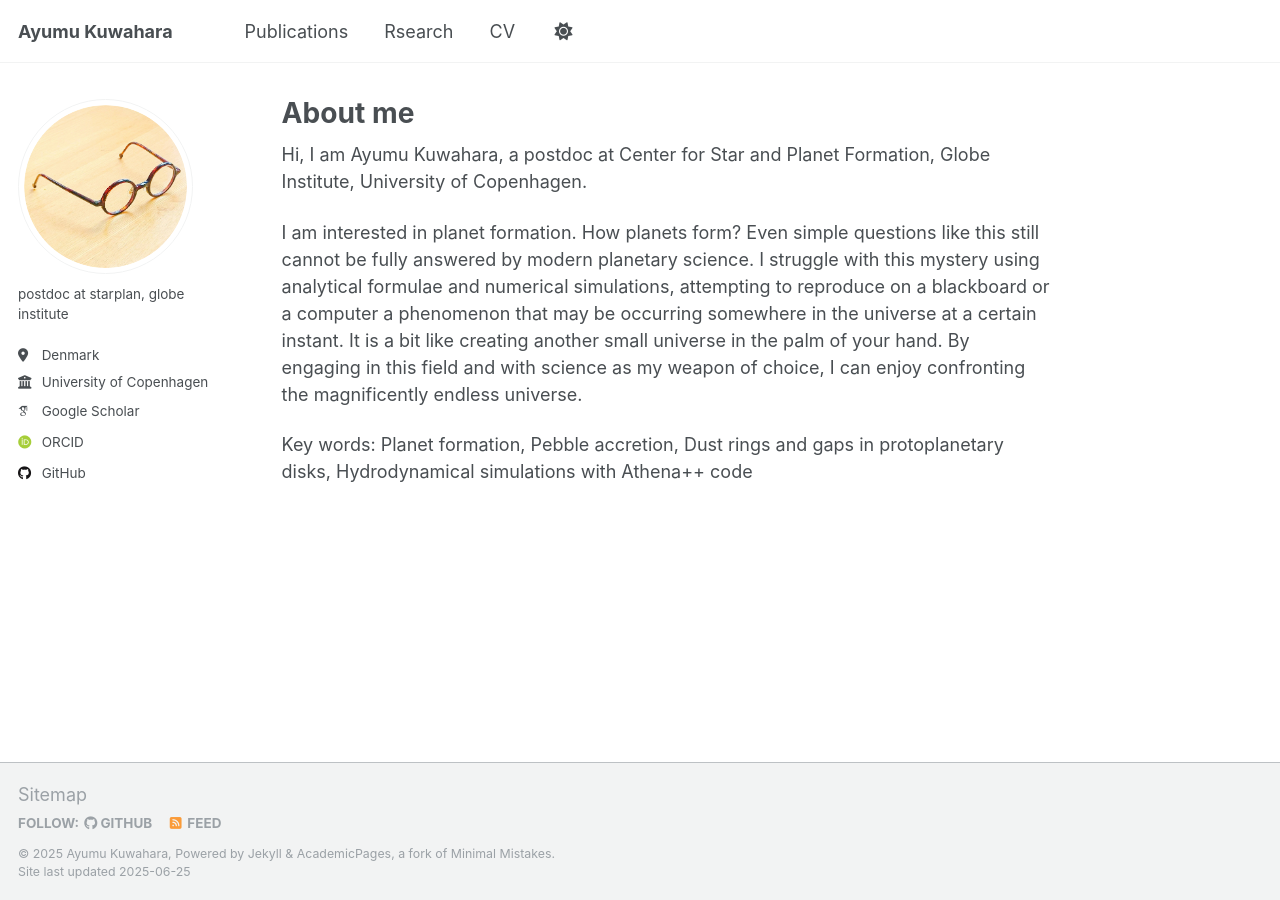
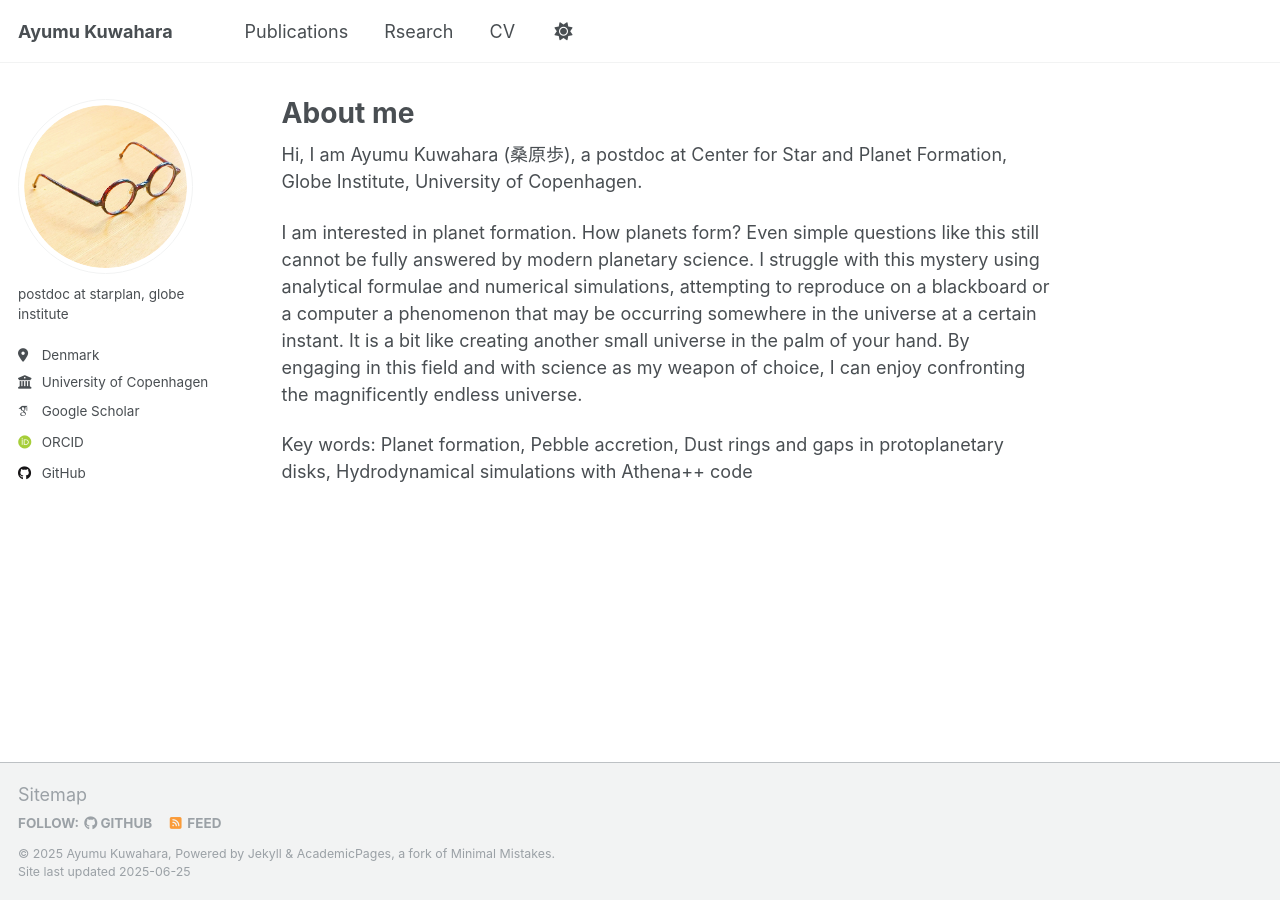
Before and after one commit to AyumuKuwahara/ayumukuwahara.github.io, a Jekyll site: the page built from _pages/about.md, in a window 1280 px wide. Built offline with Jekyll 4.4.1, drawn with Linux system fonts in a browser that asks for light colours; some web fonts are replaced.

Commit message:
Update about.md

```diff
--- a/_pages/about.md
+++ b/_pages/about.md
@@ -6,7 +6,7 @@ redirect_from:
   - /about/
   - /about.html
 ---
-Hi, I am Ayumu Kuwahara, a postdoc at Center for Star and Planet Formation, Globe Institute, University of Copenhagen.
+Hi, I am Ayumu Kuwahara (桑原歩), a postdoc at Center for Star and Planet Formation, Globe Institute, University of Copenhagen.
 
 I am interested in planet formation. How planets form?  Even simple questions like this still cannot be fully answered by modern planetary science. I struggle with this mystery using analytical formulae and numerical simulations, attempting to reproduce on a blackboard or a computer a phenomenon that may be occurring somewhere in the universe at a certain instant. It is a bit like creating another small universe in the palm of your hand. By engaging in this field and with science as my weapon of choice, I can enjoy confronting the magnificently endless universe.
 
```
